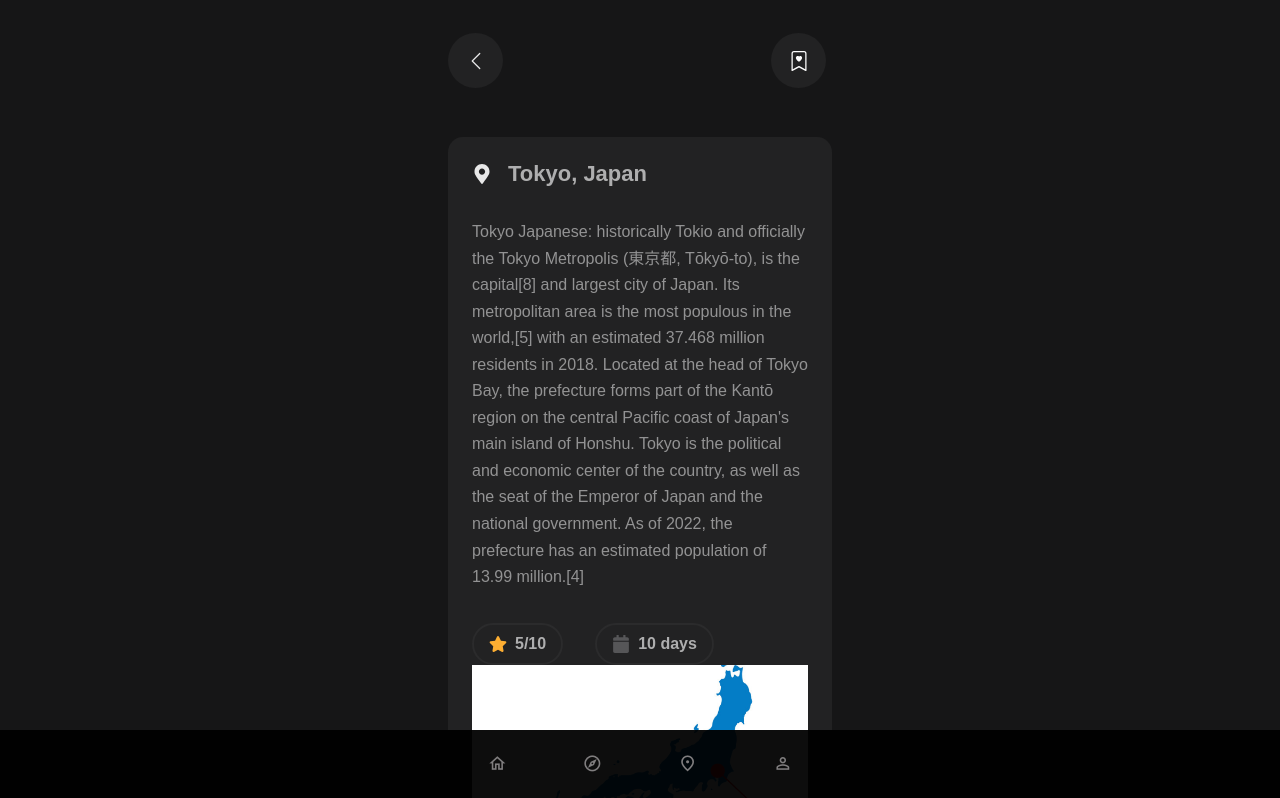
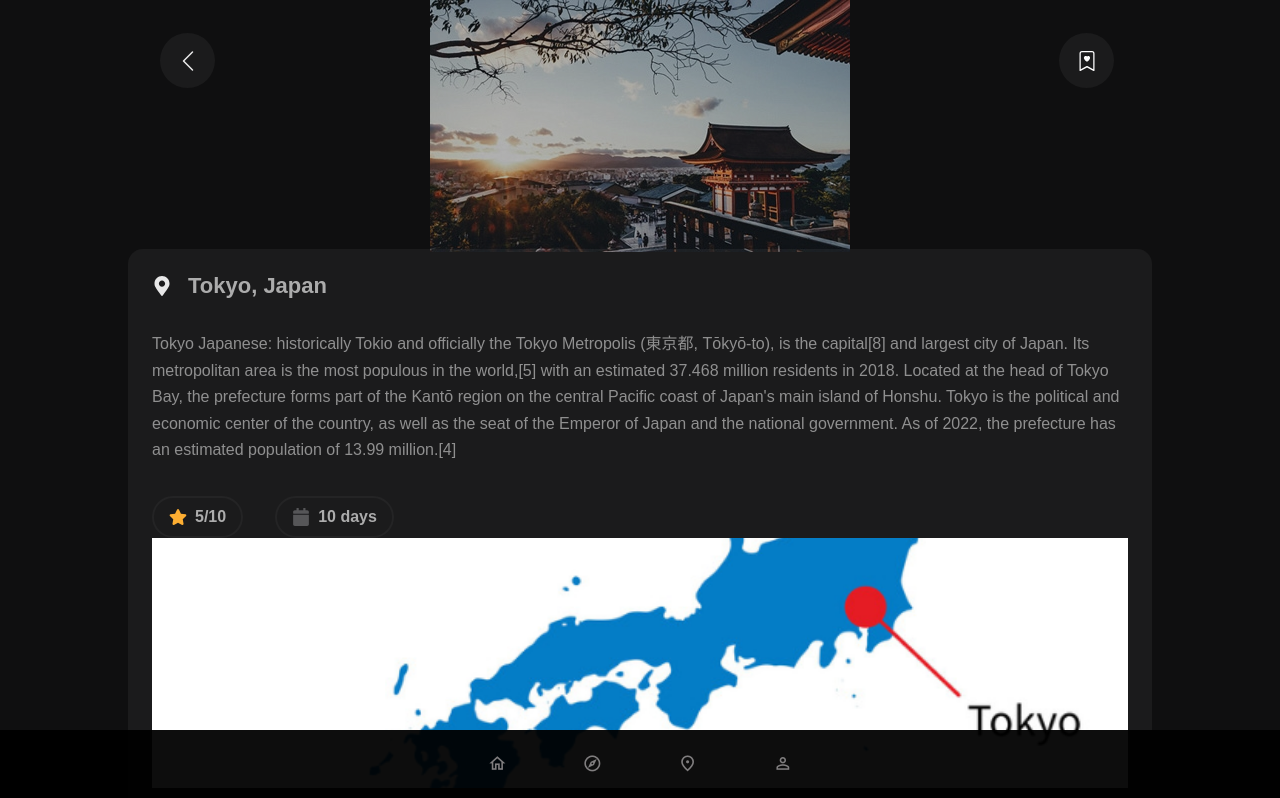
Before and after one commit to AnnaDe-v/booking, a Next.js app: page /place/tokyo in a window 1280 px wide. Shown: the top 798 px of the page. Built offline with nearby package versions, Linux system fonts and the light colour scheme.

Commit message:
refactoring, styles

```diff
--- a/app/components/common/Layout.tsx
+++ b/app/components/common/Layout.tsx
@@ -1,11 +1,11 @@
 import Footer from "./footer/Footer";
 import {FC} from "react";
 
-const Layout: FC = props => {
+const Layout: FC<{isMaxWidth?: boolean}> = ({isMaxWidth= true, children}) => {
     return (
         <div>
-            <div style={{ maxWidth: 480, margin: '0 auto'}} {...props}>
-                {props.children}
+            <div style={{ maxWidth: isMaxWidth && 480, margin: '0 auto'}}>
+                {children}
             </div>
             <Footer/>
         </div>
--- a/app/components/screens/place/Header/BackButton.tsx
+++ b/app/components/screens/place/Header/BackButton.tsx
@@ -9,7 +9,7 @@ const BackButton: FC = () => {
         <Link href='/'>
             <a>
 				<span className={styles.buttonWrapper}>
-					<BsChevronLeft size={20} color='#e8e8e8' />
+					<BsChevronLeft size={24} color='#e8e8e8' />
 				</span>
             </a>
         </Link>
--- a/app/components/screens/place/Header/Header.module.scss
+++ b/app/components/screens/place/Header/Header.module.scss
@@ -5,7 +5,8 @@
   align-items: center;
   justify-content: space-between;
   width: 80%;
-  margin: 2rem auto 0;
+  padding: 2rem;
+  margin: 0 auto;
 
   .buttonWrapper {
     border-radius: 50%;
--- a/app/components/screens/place/Information/Information.module.scss
+++ b/app/components/screens/place/Information/Information.module.scss
@@ -5,7 +5,7 @@
   padding: 1.5rem;
   background-color: rgba(255, 255, 255, 0.05);
   width: 80%;
-  margin: 3rem auto 0;
+  margin: 8rem auto 0;
 
   .heading {
     display: flex;
--- a/app/components/screens/place/Place.tsx
+++ b/app/components/screens/place/Place.tsx
@@ -1,20 +1,24 @@
-import React, { FC } from 'react'
-import { IPlace } from '../../../types/place'
+import React, {FC} from 'react'
+import {IPlace} from '../../../types/place'
 import Layout from '../../common/Layout'
 import BookTrip from './BookTrip/BookTrip'
 import Information from "./Information/Information";
 import Header from "./Header/Header";
+import Wrapper from "./Wrapper/Wrapper";
 
 interface IPlacePage {
     place: IPlace
 }
 
-const Place: FC<IPlacePage> = ({ place }) => {
+const Place: FC<IPlacePage> = ({place}) => {
     return (
-        <Layout>
-            <Header/>
-            <Information place={place}/>
-            <BookTrip />
+        <Layout isMaxWidth={false}>
+            <Wrapper imageLink={place.imageLink}>
+                <Header/>
+                <Information place={place}/>
+                <BookTrip/>
+            </Wrapper>
+
         </Layout>
     )
 }
--- /dev/null
+++ b/app/components/screens/place/Wrapper/Wrapper.module.scss
@@ -0,0 +1,24 @@
+.wrapper {
+  height: 100%;
+  position: relative;
+  background-repeat: no-repeat;
+  background-position: top center;
+
+
+  &::before {
+    content: '';
+    position: absolute;
+    top: 0;
+    left: 0;
+    background-color: rgba(0, 0, 0, 0.3);
+    width: 100%;
+    height: 100%;
+  }
+
+
+  > div {
+    position: relative;
+    z-index: 1;
+  }
+
+}
--- /dev/null
+++ b/app/components/screens/place/Wrapper/Wrapper.tsx
@@ -0,0 +1,15 @@
+import React, {FC} from 'react';
+import styles from './Wrapper.module.scss';
+
+const Wrapper: FC<{imageLink: string}> = ({imageLink, children}) => {
+    return (
+        <div
+            className={styles.wrapper}
+             style={{backgroundImage: `url(${imageLink})` }}
+        >
+            {children}
+        </div>
+    );
+};
+
+export default Wrapper;
```
